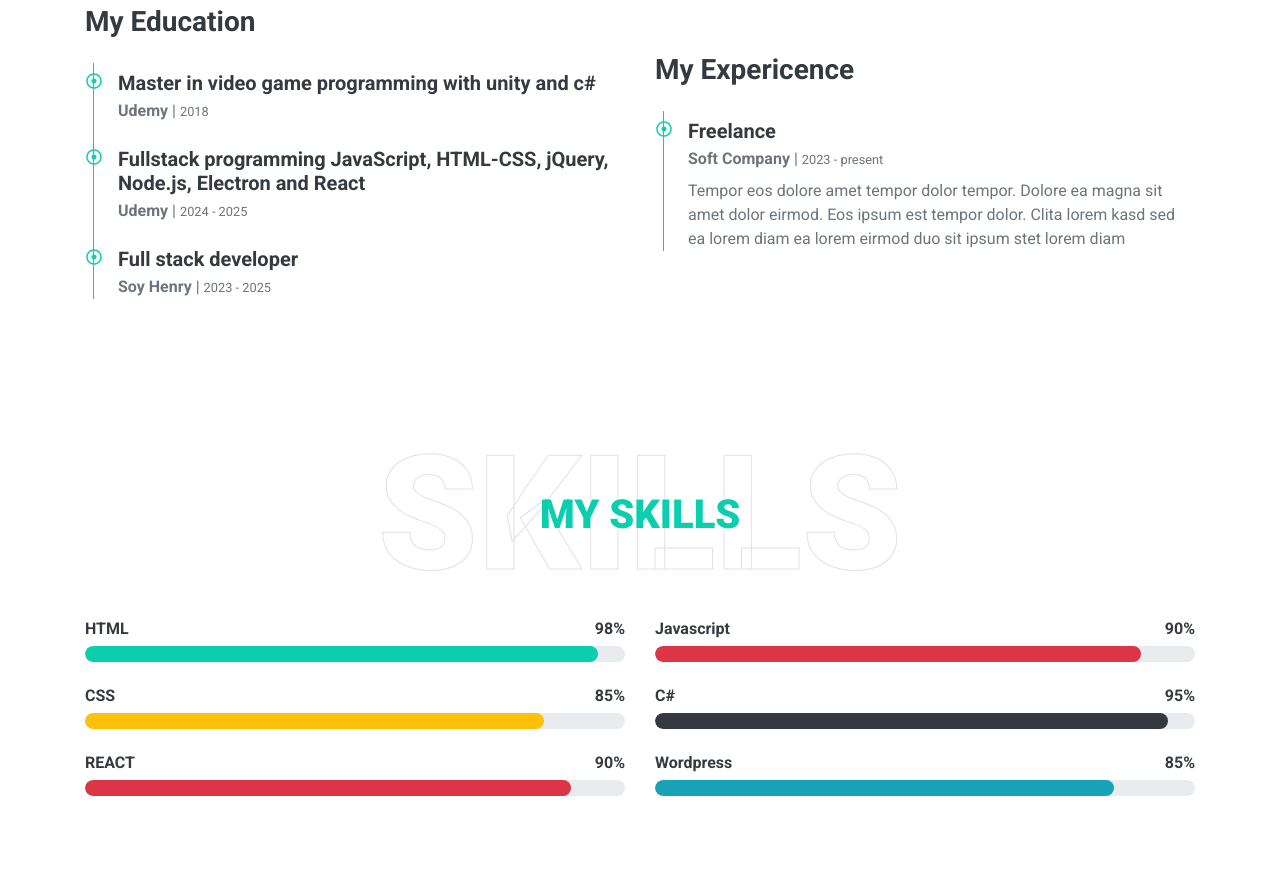
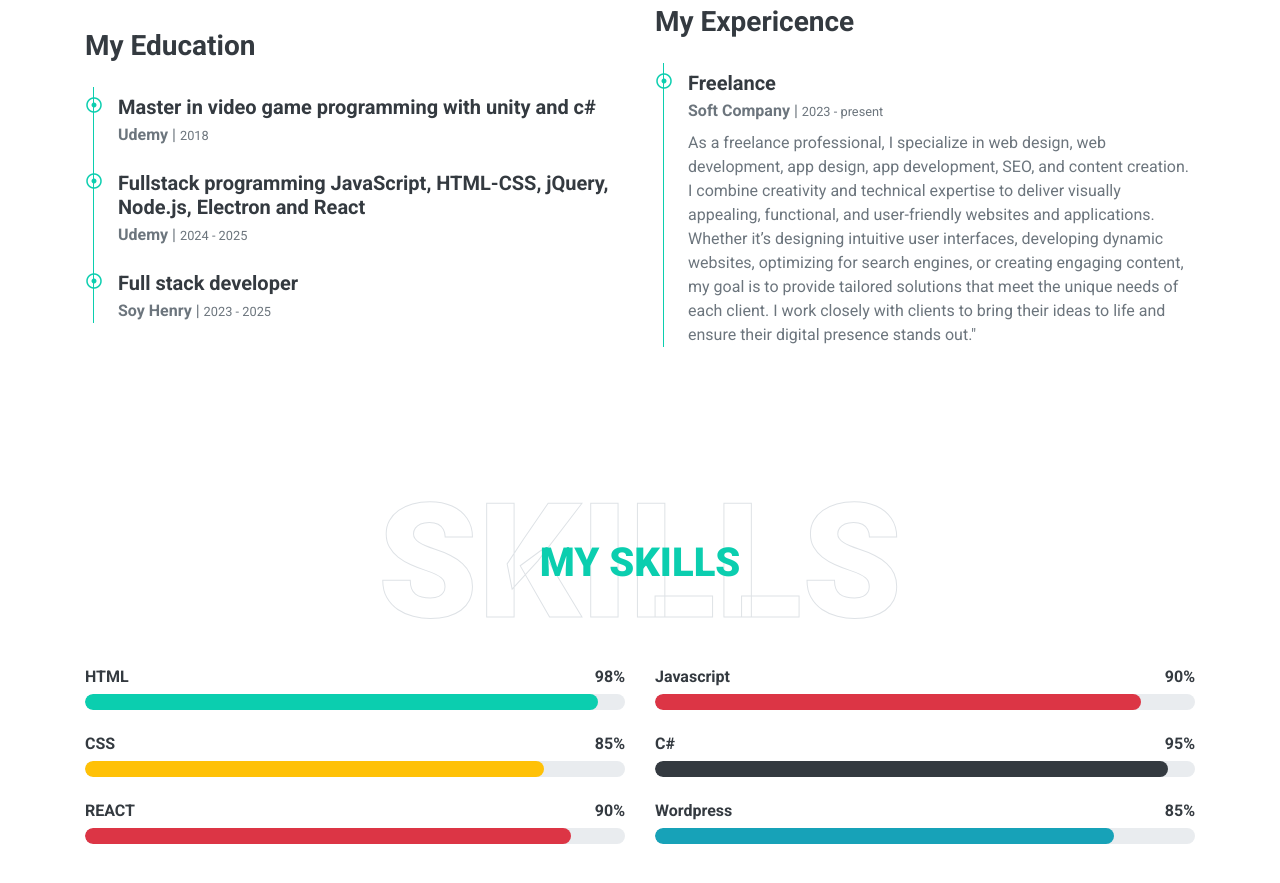
Before and after one commit to JAlexisMedrano/portafolio, a plain HTML site: page index.html in a window 1280 px wide. Shown: the part 1980-2863 px from the top of the page. Drawn offline with nearby package versions, Linux system fonts and the light colour scheme.

Commit message:
freelance

```diff
--- a/index.html
+++ b/index.html
@@ -168,7 +168,7 @@
                             <i class="far fa-dot-circle text-primary position-absolute" style="top: 2px; left: -32px;"></i>
                             <h5 class="font-weight-bold mb-1">Freelance</h5>
                             <p class="mb-2"><strong>Soft Company</strong> | <small>2023 - present</small></p>
-                            <p>Tempor eos dolore amet tempor dolor tempor. Dolore ea magna sit amet dolor eirmod. Eos ipsum est tempor dolor. Clita lorem kasd sed ea lorem diam ea lorem eirmod duo sit ipsum stet lorem diam</p>
+                            <p>As a freelance professional, I specialize in web design, web development, app design, app development, SEO, and content creation. I combine creativity and technical expertise to deliver visually appealing, functional, and user-friendly websites and applications. Whether it’s designing intuitive user interfaces, developing dynamic websites, optimizing for search engines, or creating engaging content, my goal is to provide tailored solutions that meet the unique needs of each client. I work closely with clients to bring their ideas to life and ensure their digital presence stands out."</p>
                         </div>
 
                     </div>
```
